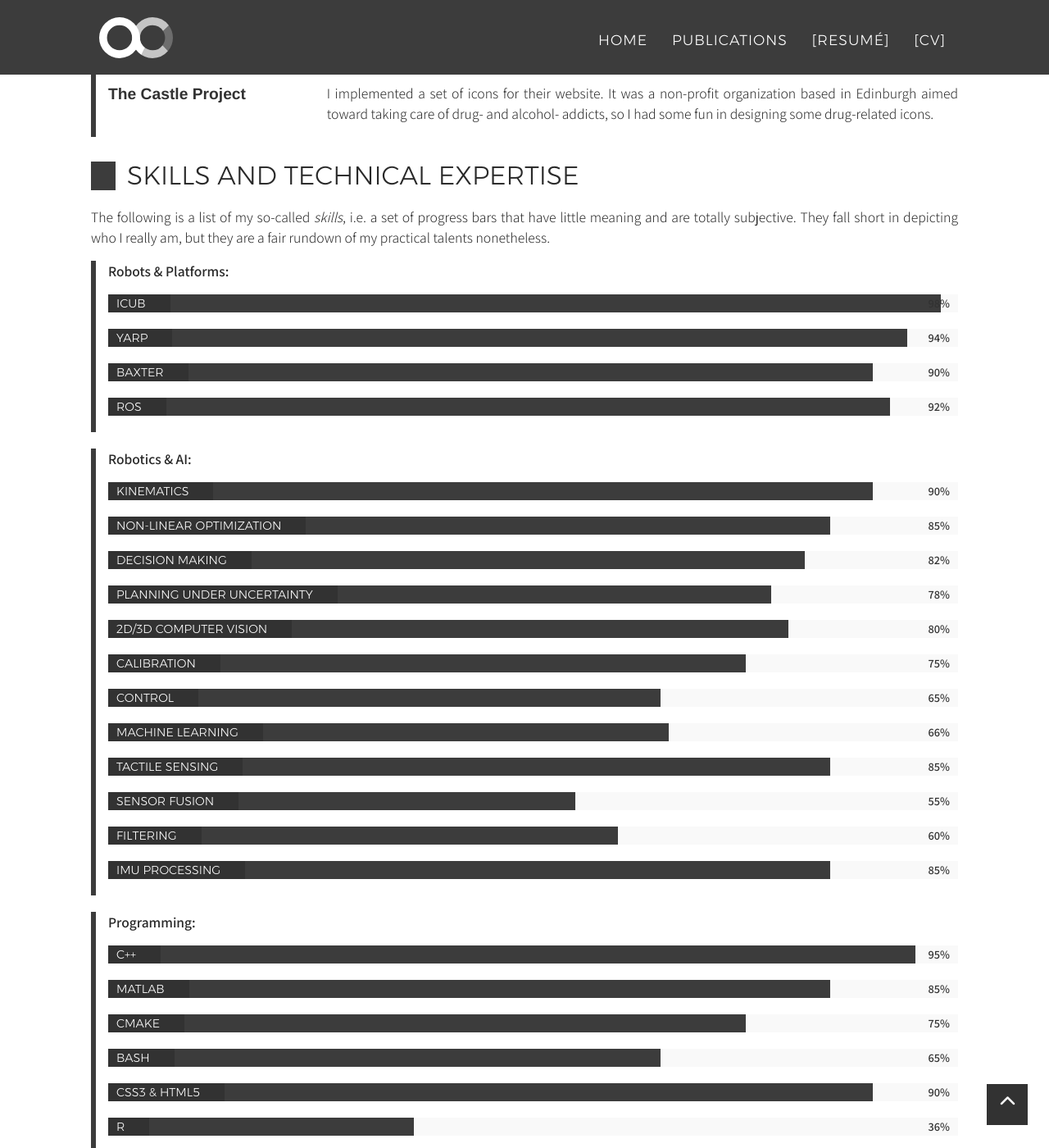
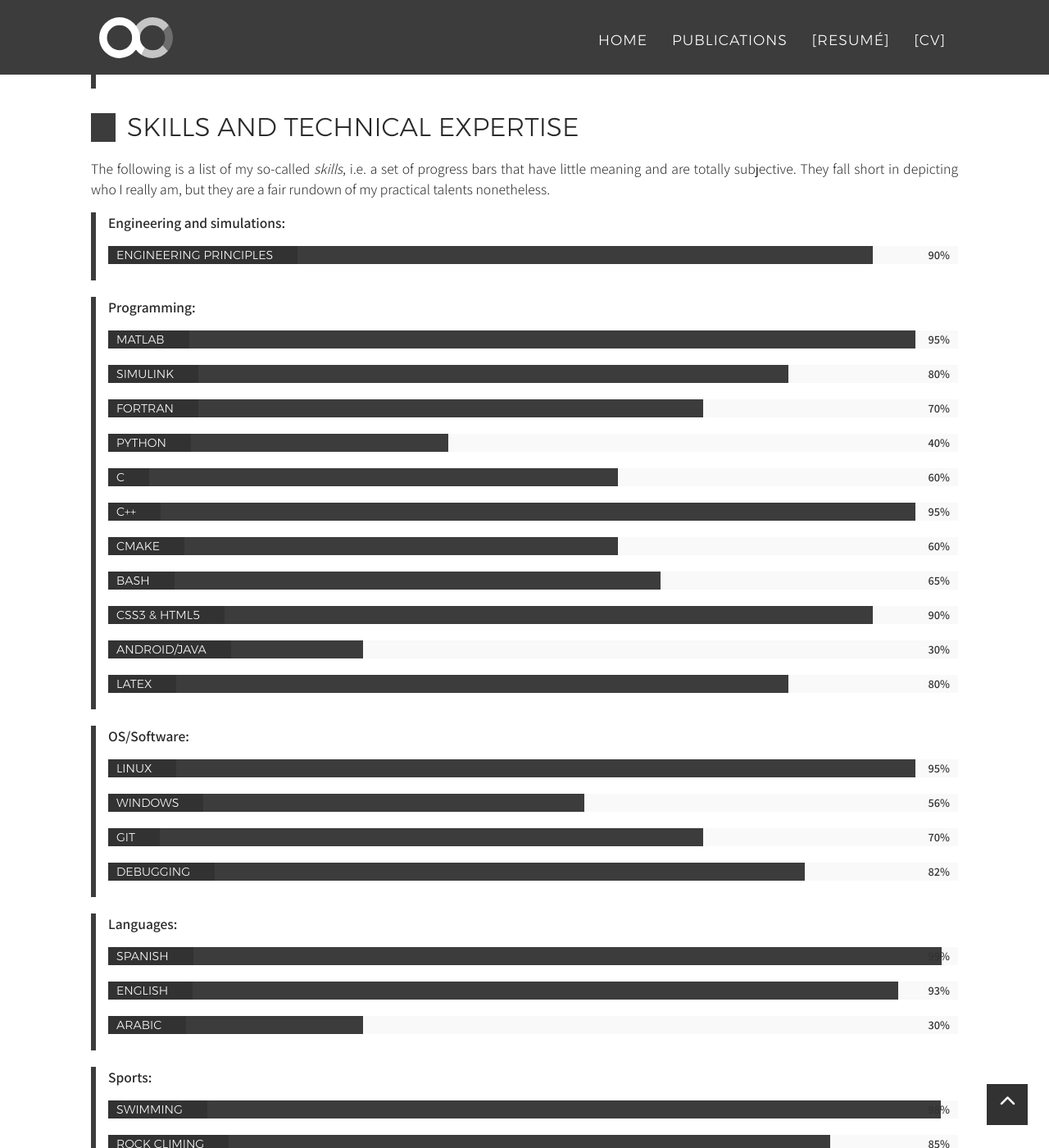
Before and after one commit to galanCA/galanCA.github.io, a Jekyll site: the page built from _posts/cv/2017-02-08-CV-AlessandroRoncone.md, in a window 1280 px wide and 1400 px high, scrolled down 9404 px. Shown: the whole window at 82% size. Built offline with Jekyll 4.4.1, drawn with Linux system fonts in a browser that asks for light colours; nearby versions of some CDN libraries; some web fonts are replaced; some of the changed text lies outside the part shown.

Commit message:
Chaning basic information

```diff
--- a/_config.yml
+++ b/_config.yml
@@ -1,34 +1,34 @@
 # Site settings
-title: alecive
-email: alecive87@gmail.com
-url: https://alecive.github.io
-phone: +1 (203) 606-3896
-google-analytics-id: UA-80094809-1
-description: "Personal website of Alessandro Roncone, also known as alecive, Ph.D. in robotics engineering, computer scientist, interaction designer, father and runner."
-owner: Alessandro Roncone
-owner-title: Ph.D.
+title: Galan
+email: galanc3.3@gmail.com
+url: http://galanca.github.io
+phone: 713-392-1140
+#google-analytics-id: UA-80094809-1
+description: "Cesar Galan website is to document all projects and new ideas to add value to society"
+owner: Cesar Galan
+owner-title: B.S
 owner-job: Robotics Engineer
 
 # These should be put at the root of your website
 resume-link: AlessandroRoncone_resume.pdf
 cv-link: AlessandroRoncone_cv.pdf
-cv-image: /img/cv.jpg
+cv-image: /img/profile.jpg
 
 # Social networks usernames (many more available: google-plus, flickr, dribbble, pinterest, instagram, tumblr, linkedin, etc.)
 social:
   - title: github-alt
-    url: http://github.com/alecive
+    url: http://github.com/galanCA
   - title: linkedin
-    url: https://www.linkedin.com/in/alessandroroncone
-  - title: graduation-cap
-    url: https://scholar.google.com/citations?user=nV-XGVIAAAAJ&hl
+    url: https://www.linkedin.com/in/cesaragalan
+  #- title: graduation-cap
+  #  url: https://scholar.google.com/citations?user=nV-XGVIAAAAJ&hl
   # - title: calendar-o
   #   url: https://calendar.google.com/calendar/embed?&bgcolor=%23FFFFFF&src=alecive87%40gmail.com&color=%232952A3&src=l5g5teoouu34et18910uckvkhg%40group.calendar.google.com&color=%23711616&src=06ovc3en5h9bad60rmtu87ru8c%40group.calendar.google.com&color=%235229A3&ctz=America%2FNew_York
 
 logo: /img/logo.svg
 
-banner: "I am looking for students!"
-banner-link: student_opportunities.html
+#banner: "I am looking for students!"
+#banner-link: student_opportunities.html
 
 # Postal address (add as many lines as necessary)
 address:
@@ -86,7 +86,7 @@
     scope:
       path: "_posts/design"
     values:
-      category: "design"
+      category: "Projects"
   -
     scope:
       path: "_posts/blog"
--- a/_data/cv-skills.yml
+++ b/_data/cv-skills.yml
@@ -1,57 +1,68 @@
- - name: Robots & Platforms
+ # - name: Robots & Platforms
+ #   items:
+ #    - name: iCub
+ #      knowledge: 98
+ #    - name: YARP
+ #      knowledge: 94
+ #    - name: Baxter
+ #      knowledge: 90
+ #    - name: ROS
+ #      knowledge: 92
+ # - name: Robotics & AI
+ #   items:
+ #    - name: Kinematics
+ #      knowledge: 90
+ #    - name: Non-Linear Optimization
+ #      knowledge: 85
+ #    - name: Decision Making
+ #      knowledge: 82
+ #    - name: Planning under uncertainty
+ #      knowledge: 78
+ #    - name: 2D/3D Computer Vision
+ #      knowledge: 80
+ #    - name: Calibration
+ #      knowledge: 75
+ #    - name: Control
+ #      knowledge: 65
+ #    - name: Machine Learning
+ #      knowledge: 66
+ #    - name: Tactile Sensing
+ #      knowledge: 85
+ #    - name: Sensor Fusion
+ #      knowledge: 55
+ #    - name: Filtering
+ #      knowledge: 60
+ #    - name: IMU Processing
+ #      knowledge: 85
+ - name: Engineering and simulations
    items:
-    - name: iCub
-      knowledge: 98
-    - name: YARP
-      knowledge: 94
-    - name: Baxter
+    - name: Engineering principles
       knowledge: 90
-    - name: ROS
-      knowledge: 92
- - name: Robotics & AI
-   items:
-    - name: Kinematics
-      knowledge: 90
-    - name: Non-Linear Optimization
-      knowledge: 85
-    - name: Decision Making
-      knowledge: 82
-    - name: Planning under uncertainty
-      knowledge: 78
-    - name: 2D/3D Computer Vision
-      knowledge: 80
-    - name: Calibration
-      knowledge: 75
-    - name: Control
-      knowledge: 65
-    - name: Machine Learning
-      knowledge: 66
-    - name: Tactile Sensing
-      knowledge: 85
-    - name: Sensor Fusion
-      knowledge: 55
-    - name: Filtering
-      knowledge: 60
-    - name: IMU Processing
-      knowledge: 85
  - name: Programming
    items:
+    - name: Matlab
+      knowledge: 95
+    - name: Simulink
+      knowledge: 80
+    - name: Fortran
+      knowledge: 70
+    - name: Python
+      knowledge: 40
+    - name: C
+      knowledge: 60
     - name: C++
       knowledge: 95
-    - name: Matlab
-      knowledge: 85
     - name: CMake
-      knowledge: 75
+      knowledge: 60
     - name: Bash
       knowledge: 65
     - name: CSS3 & HTML5
       knowledge: 90
-    - name: R
-      knowledge: 36
-    - name: Python
-      knowledge: 40
     - name: Android/Java
-      knowledge: 45
+      knowledge: 30
+    - name: Latex
+      knowledge: 80
+
  - name: OS/Software
    items:
     - name: Linux
@@ -59,46 +70,29 @@
     - name: Windows
       knowledge: 56
     - name: git
-      knowledge: 94
-    - name: svn
       knowledge: 70
-    - name: cvs
-      knowledge: 40
-    - name: Continous Integration
-      knowledge: 88
-    - name: Unit Testing
-      knowledge: 84
     - name: Debugging
       knowledge: 82
-    - name: Docker
-      knowledge: 74
-    - name: UX/UI
-      knowledge: 88
-    - name: Gimp
-      knowledge: 82
-    - name: Inkscape
-      knowledge: 92
+
  - name: Languages
    items:
-    - name: Italian
+    - name: Spanish
       knowledge: 99
     - name: English
       knowledge: 93
-    - name: Genovese
-      knowledge: 64
+    - name: Arabic
+      knowledge: 30
  - name: Sports
    items:
-    - name: Running
+    - name: Swimming
       knowledge: 98
-    - name: Skiing
-      knowledge: 82
-    - name: Beach volley
-      knowledge: 86
-    - name: Waterpolo
-      knowledge: 78
+    - name: Rock climing
+      knowledge: 85
+    - name: Wakeboarding
+      knowledge: 75
     - name: Tennis
       knowledge: 70
     - name: Soccer
       knowledge: 60
-    - name: Frisbee
-      knowledge: 62
+    - name: Running
+      knowledge: 50
```
Also changed, not shown: img/profile.JPG (added).
